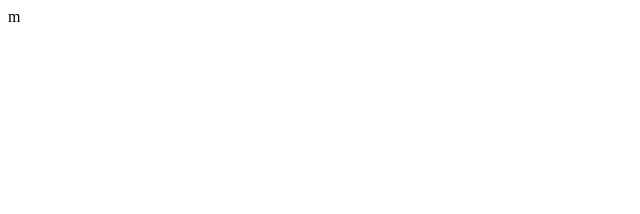
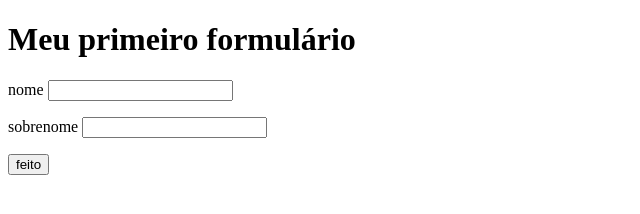
Before and after one commit to LuanCosta-hub/HTML-CSS, a plain HTML site: page exercicios/EX-028/form001.html in a window 1280 px wide. Shown: the whole page, without its empty margins (0-640 px from the left). Drawn offline with Linux system fonts and the light colour scheme.

Commit message:
primeiro formulário

```diff
--- a/exercicios/EX-028/form001.html
+++ b/exercicios/EX-028/form001.html
@@ -6,6 +6,13 @@
     <title>formulário</title>
 </head>
 <body>
-m
+<h1>Meu primeiro formulário</h1>
+<form >
+  <p>nome <input type="text"></p>
+  <p>sobrenome <input type="text"> </p>
+  <input type="submit" value="feito">
+
+
+</form>
 </body>
 </html>
```
